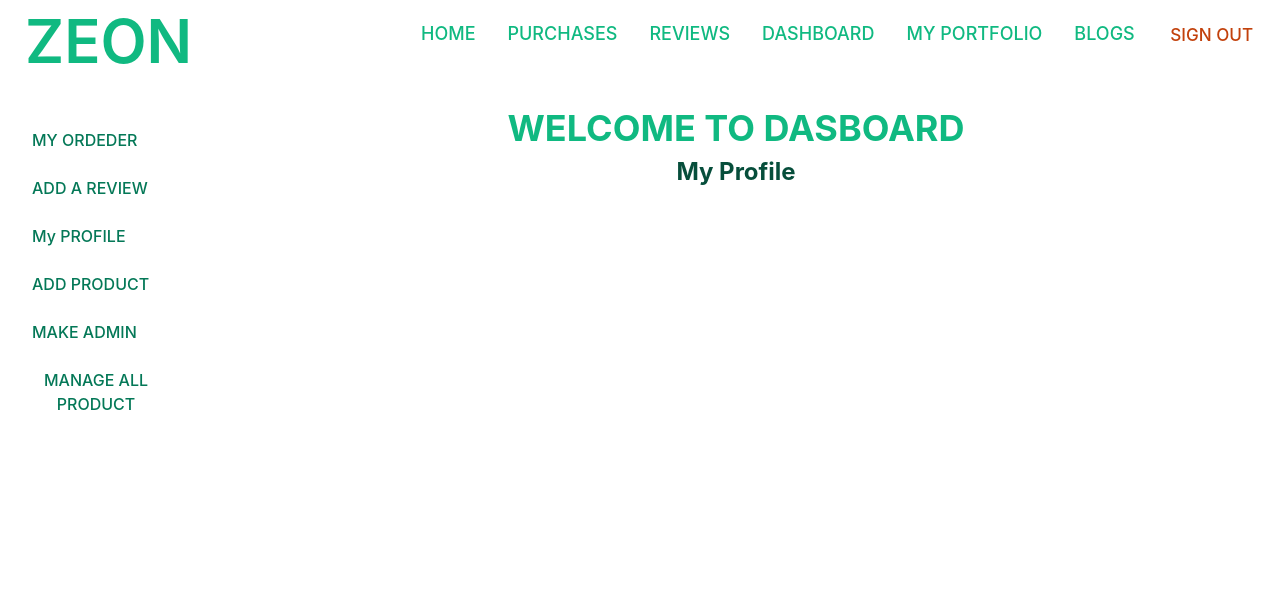
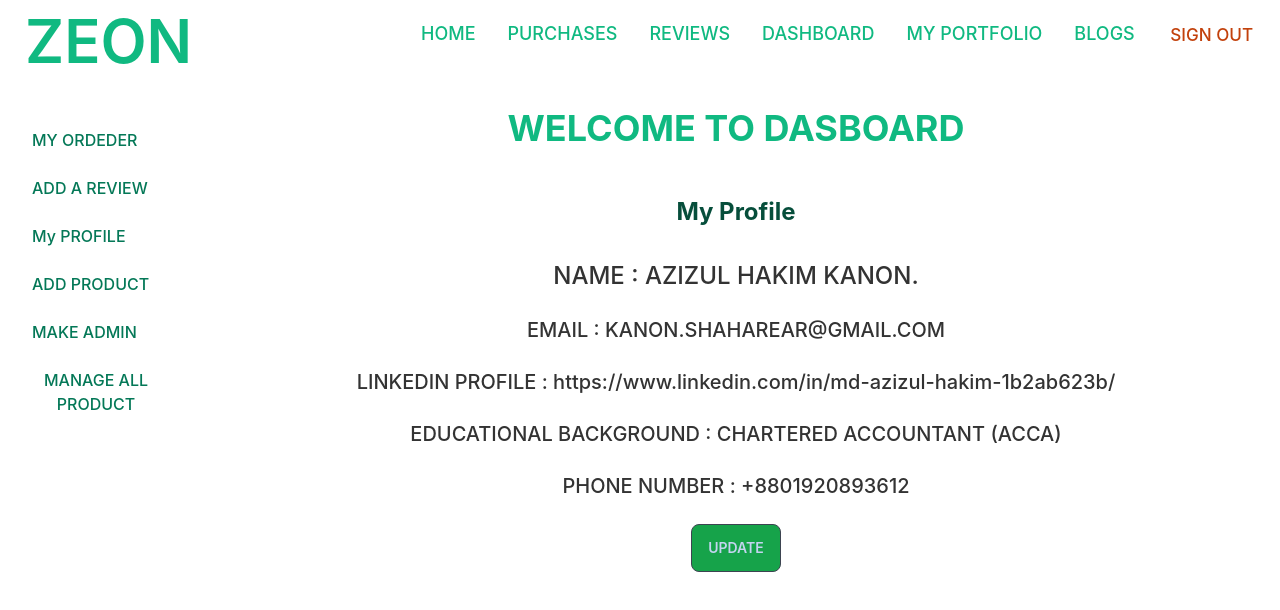
Before and after one commit to AZIZULHAKIM95/final-project-client, a React (Create React App) app: page /dashboard/myProfile in a window 1280 px wide. Shown: the top 610 px of the page. Built offline with nearby package versions, Linux system fonts and the light colour scheme; no server answers; sample sign-in values are in the browser's storage.

Commit message:
my profilr

```diff
--- a/src/Pages/Dashboard/MyProfile.js
+++ b/src/Pages/Dashboard/MyProfile.js
@@ -2,8 +2,23 @@ import React from 'react';
 
 const MyProfile = () => {
     return (
-        <div>
+        <div className='my-12'>
           <h2 className='text-2xl font-bold text-emerald-900 my-2'>My Profile</h2>
+          <br />
+          <div>
+                <h2 className='text-2xl font-medium' >NAME : AZIZUL HAKIM KANON.</h2>
+                 <br />
+                <h2 className='text-xl font-medium' >EMAIL  : KANON.SHAHAREAR@GMAIL.COM</h2>
+                 <br />
+                <h2 className='text-xl font-medium' >LINKEDIN PROFILE  : https://www.linkedin.com/in/md-azizul-hakim-1b2ab623b/</h2>
+                 <br />
+                <h2 className='text-xl font-medium' >EDUCATIONAL BACKGROUND : CHARTERED ACCOUNTANT (ACCA)</h2>
+                <br />
+                <h2 className='text-xl font-medium' >PHONE NUMBER : +8801920893612</h2>
+                <br />
+                <button className="btn bg-green-600">UPDATE</button>
+
+            </div>
         </div>
     );
 };
```
